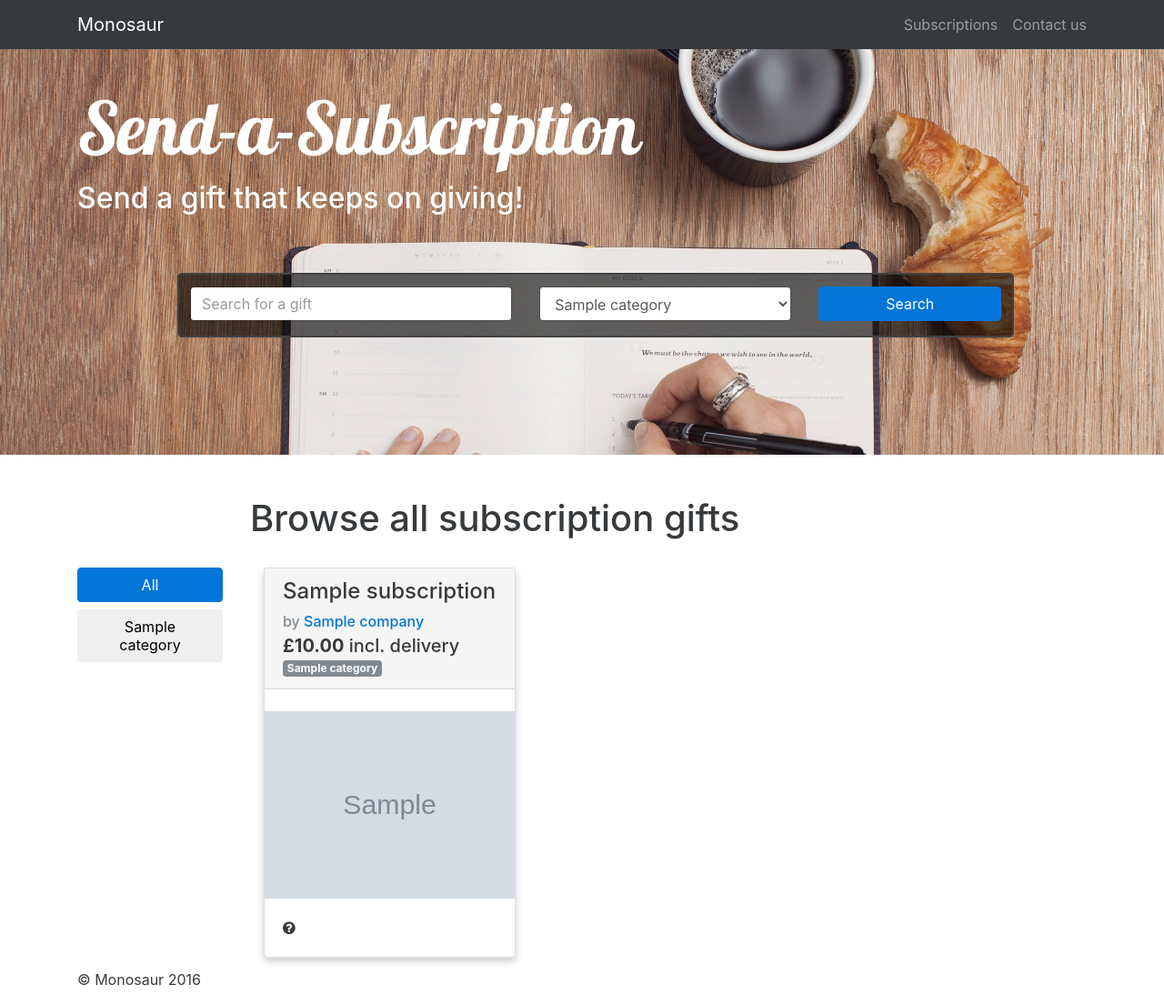
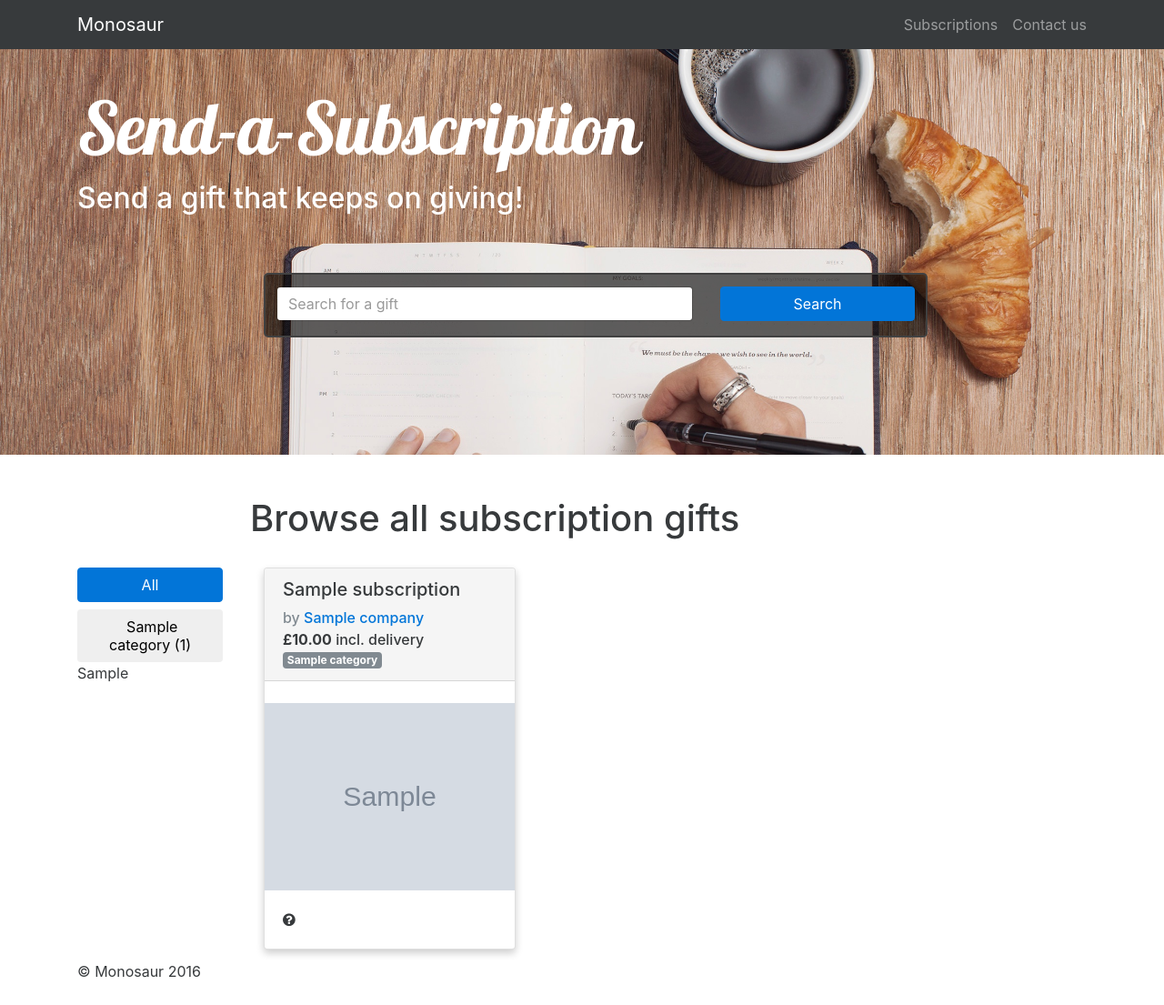
Before and after one commit to SchwannK/sendasubscription, a Django app: template subscriptions_dir/templates/subscriptions_dir/subscriptions_dir.html in a window 1280 px wide. Shown: the whole page at 91% size. After the commit the page ends 1075 px from the top, so only its background shows below. Run offline with Django 3.2, Linux system fonts and the light colour scheme; the template is opened without the code that fills it: most values are stand-ins (such as "Sample title", 1, 10 or a date in 2020); grey boxes marked "Sample" are stand-in pictures; parts of the project's set-up code (start-up, migrations or seed data) failed here and were passed over; some libraries are stand-ins or nearby versions.

Commit message:
Updated subscription list view

```diff
--- a/subscriptions_dir/templates/subscriptions_dir/search_bar.html
+++ b/subscriptions_dir/templates/subscriptions_dir/search_bar.html
@@ -1,27 +1,17 @@
 <div class="search">
   <div class="container">
     <div class="row">
-      <div class="col-md-10 offset-md-1">
+      <div class="col-md-8 offset-md-2">
         <div class="form-section">
           <div class="row">
               <form role="form">
-                <div class="col-md-5">
+                <div class="col-md-8">
                   <div class="form-group">
                     <label class="sr-only" for="location">Location</label>
                     <input type="email" class="form-control" placeholder="Search for a gift">
                   </div>
                 </div>
                 <div class="col-md-4">
-                  <div class="form-group">
-                    <label class="sr-only" for="guest">Category</label>
-                    <select id="subcategory" name="subcategory" class="form-control">
-                      {% for category in categories %}
-                        <option value="{{ category }}">{{ category }}</option>
-                      {% endfor %}
-                    </select>
-                  </div>
-                </div>
-                <div class="col-md-3">
                   <button type="submit" class="btn btn-default btn-primary btn-block">Search</button>
                 </div>
               </form>
--- a/subscriptions_dir/templates/subscriptions_dir/subscription_template.html
+++ b/subscriptions_dir/templates/subscriptions_dir/subscription_template.html
@@ -1,11 +1,11 @@
 <div class="col-md-4 filter {{ subscription.company.category.name|cut:" "|cut:"("|cut:")"|cut:"&" }}">
 	<div class="card cap-top">
 		<div class="card-header">
-			<h4 class="card-title">{{ subscription.name }}</h4>
+			<h5 class="card-title">{{ subscription.name }}</h5>
 			<h6 class="card-title text-muted">by <a href="{{ subscription.company.url }}" target="blank">{{ subscription.company.name }}</a></h6>
-			<h5 class="card-subtitle">
+			<h6 class="card-subtitle">
 				<b>£{{ subscription.price|floatformat:2 }}</b> incl. delivery
-			</h5>
+			</h6>
 			<span class="tag tag-default">{{ subscription.company.category.name }}</span>
 		</div>
 		<div class="text-xs-center">
--- a/subscriptions_dir/templates/subscriptions_dir/subscriptions_dir.html
+++ b/subscriptions_dir/templates/subscriptions_dir/subscriptions_dir.html
@@ -30,11 +30,12 @@
 
 	<div class="row">
 		<div class="col-md-2">
-
 			<button class="btn btn-primary filter-button btn-block" data-filter="all">All</button>
 			{% for category in categories %}
-			<button class="btn btn-default filter-button btn-block" data-filter="{{ category|cut:" "|cut:"("|cut:")"|cut:"&" }}" style="white-space: normal">{{ category }}</button>
+			<button class="btn btn-default filter-button btn-block" data-filter="{{ category|cut:" "|cut:"("|cut:")"|cut:"&" }}" style="white-space: normal"><i class="fa fa-{{ category.favicon }}" aria-hidden="true"></i> {{ category }} ({{ category.subscription_set.count }})</button>
 			{% endfor %}
+
+			{{ categories2 }}
 		</div>
 
 		<div class="col-md-10">
```
Also changed, not shown: subscriptions_dir/views.py (+7 -2 lines), subscriptions_dir/migrations/0001_initial.py.
